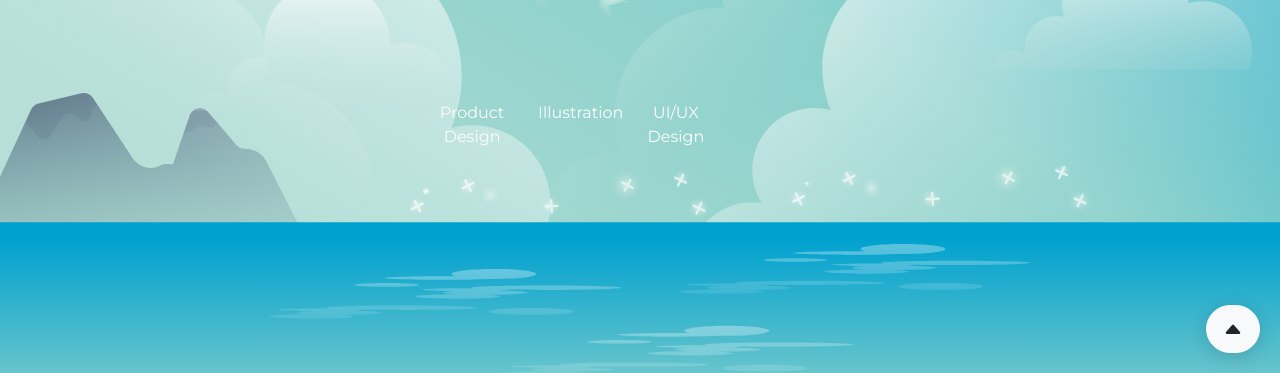
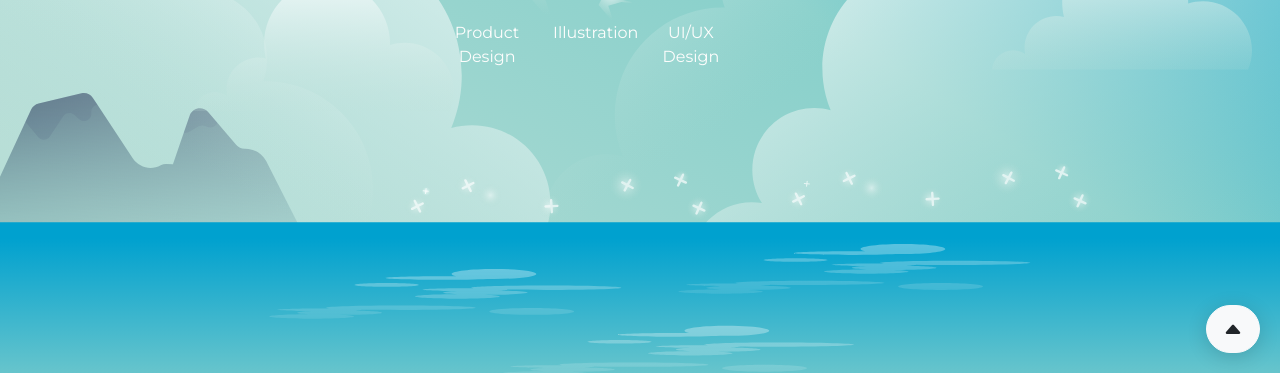
Before and after one commit to jla622/jla622.github.io, a plain HTML site: page index.html in a window 1280 px wide. Shown: the part 427-800 px from the top of the page. Drawn offline with nearby package versions, Linux system fonts and the light colour scheme.

Commit message:
fix alignment

```diff
--- a/css/main.css
+++ b/css/main.css
@@ -271,10 +271,22 @@ footer p{
 .hero-column{
     text-align: center;
     position: absolute;
+    margin: auto;
     top: 70%;
     left: 50%;
     transform: translate(-50%, -50%);
     color:var(--off-white);
+}
+
+@media (min-width:48rem){
+    .hero-column{
+        display: flex;
+        flex-wrap: wrap;
+        top: 60%;
+        left: 50%;
+        margin-left:auto;
+        margin-right: auto;
+    }
 }
 
 
--- a/index.html
+++ b/index.html
@@ -97,7 +97,7 @@
 
     <h1 class="hero-text">Jina Lee</h1>
     <div class="container">
-       <div class="row hero-column">
+       <div class=" hero-column">
         <p class="col-md-3 text-center">Product Design</p>
         <p class="col-md-3 text-center">Illustration</p>
         <p class="col-md-3 text-center">UI/UX Design</p>
```
